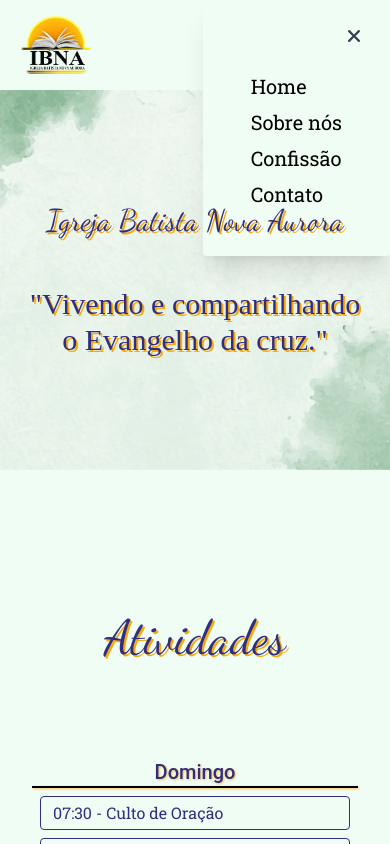
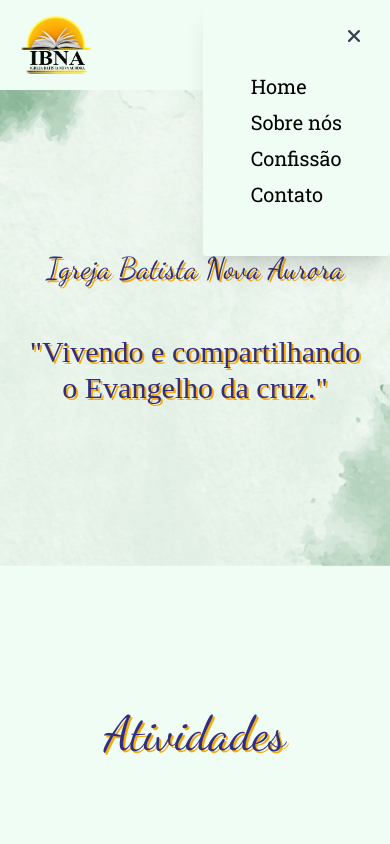
Before and after one commit to Silvio-SC/Igreja-Batista-Nova-Aurora, a Next.js app: page / in a window 390 px wide. Both pictures are taken after a click on the button 348 px from the left and 42 px from the top of the page. Shown: the top 844 px of the page. Built offline with nearby package versions, Linux system fonts and the light colour scheme.

Commit message:
style: mudança no tamanho da letra do banner

```diff
--- a/src/app/page.tsx
+++ b/src/app/page.tsx
@@ -7,7 +7,7 @@ export default function Home() {
   return (
     <main>
       <section className="
-        flex min-h-full flex-col items-center justify-center px-6 py-28 sm:py-32 md:px-24 md:py-48 font-roboto
+        flex min-h-full flex-col items-center justify-center px-6 py-40 md:px-24 md:py-48 font-roboto
         bg-[url('../assets/Background.png')] bg-no-repeat bg-cover bg-center
         ">
         <div className="flex flex-col z-10 max-w-5xl w-full gap-12">
--- a/src/components/hearder/index.tsx
+++ b/src/components/hearder/index.tsx
@@ -59,7 +59,7 @@ export const Header = () => {
                     </button>
                 </div>
                 <dialog className="md:hidden" open={mobileMenuOpen} >
-                    <div className="fixed inset-y-0 right-0 z-10 max-w-fit max-h-fit overflow-y-auto bg-green-50 shadow-xl p-6 rounded">
+                    <div className="fixed inset-y-0 right-0 z-20 max-w-fit max-h-fit overflow-y-auto bg-green-50 shadow-xl p-6 rounded">
                         <div className="flex items-center justify-end">
                             <button
                             type="button"
```
